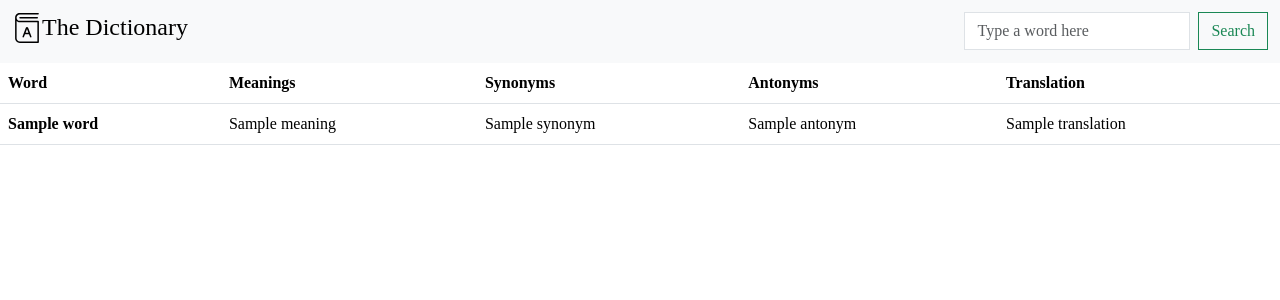
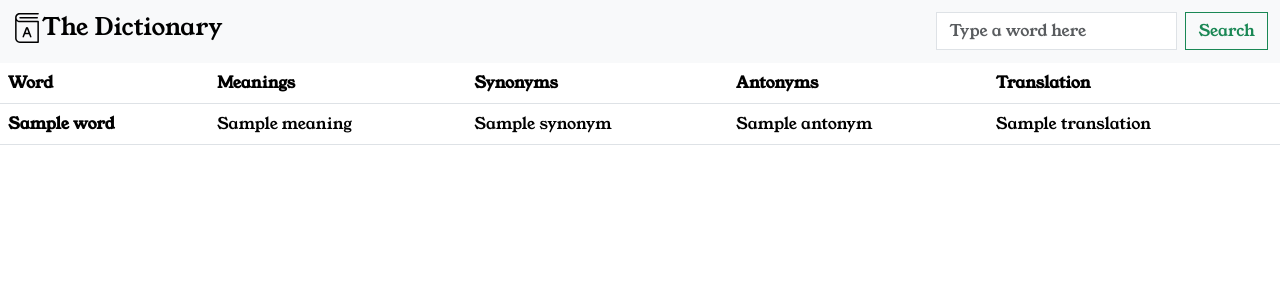
Before and after one commit to Th3VaultDweller/Django-Dictionary-App, a Django app: template mydictionary/englishdictionary/templates/word_info.html in a window 1280 px wide. Shown: the top 300 px of the page. Run offline with Django 3.2, Linux system fonts and the light colour scheme; the template is opened without the code that fills it: most values are stand-ins (such as "Sample title", 1, 10 or a date in 2020).

Commit message:
Added Google stylesheet

```diff
--- a/mydictionary/englishdictionary/templates/word_info.html
+++ b/mydictionary/englishdictionary/templates/word_info.html
@@ -15,15 +15,17 @@
     crossorigin="anonymous"></script>
 <!-- Site Icon -->
 <link href="/mydictionary/englishdictionary/static/favicon.png" rel="shortcut icon" type="img/png">
+<!-- Google Font -->
+<link href="https://fonts.googleapis.com/css2?family=Young+Serif&display=swap" rel="stylesheet">
 <!-- My CSS -->
-<link rel="stylesheet" href="/mydictionary/englishdictionary/styles.css">
+<link rel="stylesheet" href="styles.css">
 </head>
 
 <body>
     <!-- Navbar -->
     <nav class="navbar navbar-expand-lg bg-body-tertiary">
         <div class="container-fluid">
-            <a class="navbar-brand" href="">
+            <a class="navbar-brand">
                 <div class="d-flex justify-content-center">
                     <img src="/mydictionary/englishdictionary/static/book.svg" height="30" width="30">
                     <h4>The Dictionary</h4>
@@ -37,7 +39,7 @@
             <div class="collapse navbar-collapse" id="navbarSupportedContent">
                 <ul class="navbar-nav me-auto mb-2 mb-lg-0">
                 </ul>
-                <form action="" method="post" class="d-flex" role="search">
+                <form action="word_info" method="post" class="d-flex" role="search">
                     {% csrf_token %}
                     <input name="word" class="form-control me-2 rounded-0" type="search" placeholder="Type a word here"
                         aria-label="Search">
```
